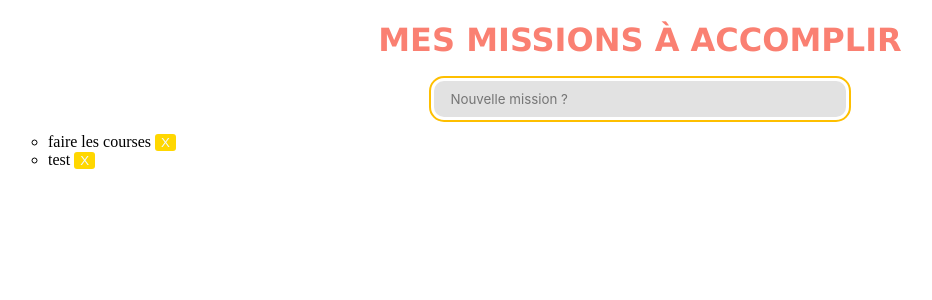
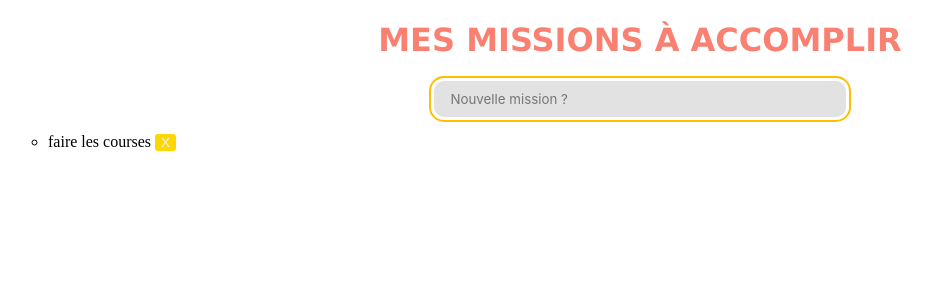
Before and after one commit to acsolabs/todolist_react, a React (Vite) app: page / in a window 1280 px wide. Shown: the top 300 px of the page, without its empty margins (0-932 px from the left). Built offline with nearby package versions, Linux system fonts and the light colour scheme.

Commit message:
feat : handle tasks done with through line

```diff
--- a/src/App.jsx
+++ b/src/App.jsx
@@ -22,10 +22,20 @@ const App = () => {
     e.preventDefault();
     if (!newTask.trim()) return;
 
-    const newTaskObject = { id: Date.now(), name: newTask };
+    const newTaskObject = { id: Date.now(), name: newTask, done: false };
     setTasks([...tasks, newTaskObject]);
     setNewTask("");
   };
+  const handleTaskDone = (id) => {
+    const tasksDoneUpdated = tasks.map((task) => {
+      if (id === task.id) {
+        return { ...task, done: !task.done };
+      }
+      return task;
+    });
+    setTasks(tasksDoneUpdated);
+  };
+
   return (
     <>
       <Header title="Mes missions à accomplir" />
@@ -35,7 +45,11 @@ const App = () => {
         handleSubmit={handleSubmit}
         value={newTask}
       />
-      <ListContainer tasks={tasks} onDeleteTask={handleDeleteId} />
+      <ListContainer
+        tasks={tasks}
+        onDoneTask={handleTaskDone}
+        onDeleteTask={handleDeleteId}
+      />
     </>
   );
 };
--- a/src/assets/datas/list.js
+++ b/src/assets/datas/list.js
@@ -1,4 +1 @@
-export const tasksList = [
-  { id: 1, name: "faire les courses" },
-  { id: 2, name: "test" },
-];
+export const tasksList = [{ id: 1, name: "faire les courses", done: false }];
--- a/src/assets/styles/listContainer.css
+++ b/src/assets/styles/listContainer.css
@@ -7,3 +7,7 @@ ul {
   color: gold;
   margin-top: 20px;
 }
+
+.is-done {
+  text-decoration: line-through;
+}
--- a/src/components/ListContainer.jsx
+++ b/src/components/ListContainer.jsx
@@ -1,6 +1,6 @@
 import Button from "./Button";
 import "../assets/styles/listContainer.css";
-const ListContainer = ({ tasks, onDeleteTask }) => {
+const ListContainer = ({ tasks, onDeleteTask, onDoneTask }) => {
   if (tasks.length === 0) {
     return (
       <>
@@ -12,7 +12,14 @@ const ListContainer = ({ tasks, onDeleteTask }) => {
       <ul>
         {tasks.map((task) => (
           <li key={task.id}>
-            {task.name}{" "}
+            <span
+              className={task.done ? "is-done" : ""}
+              onClick={() => {
+                onDoneTask(task.id);
+              }}
+            >
+              {task.name}
+            </span>{" "}
             <Button
               value="X"
               onClick={() => {
```
